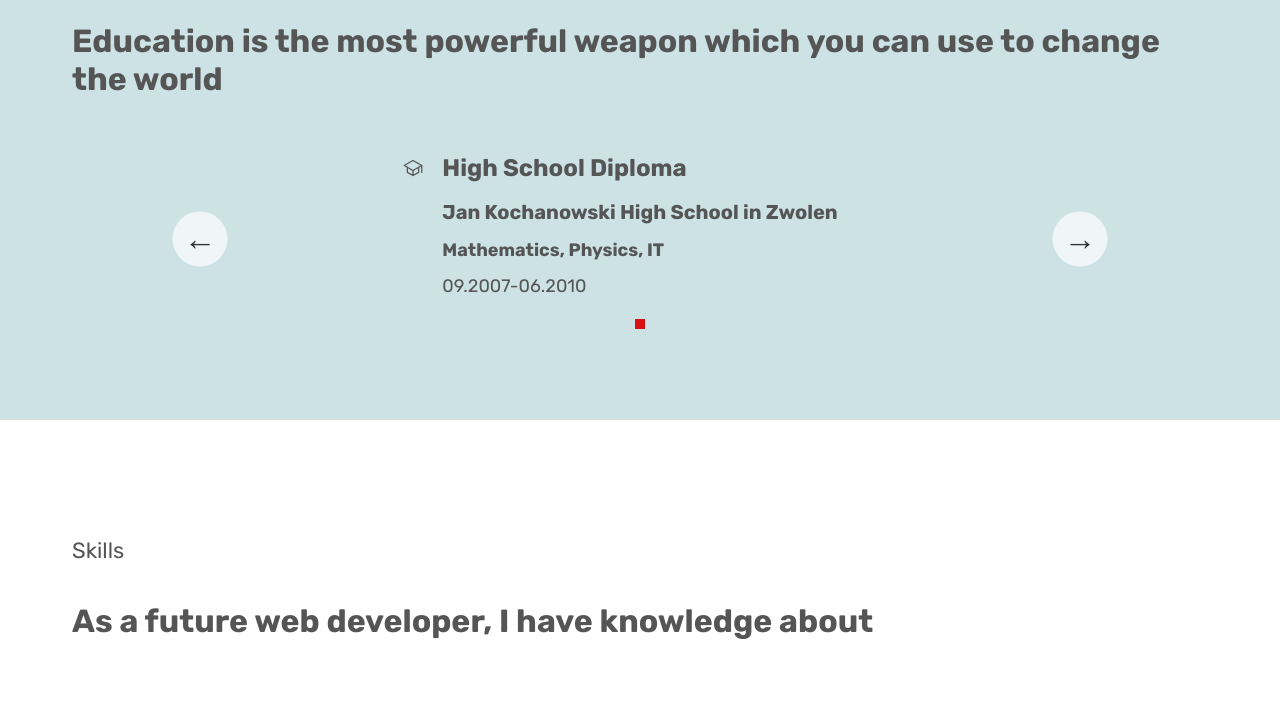
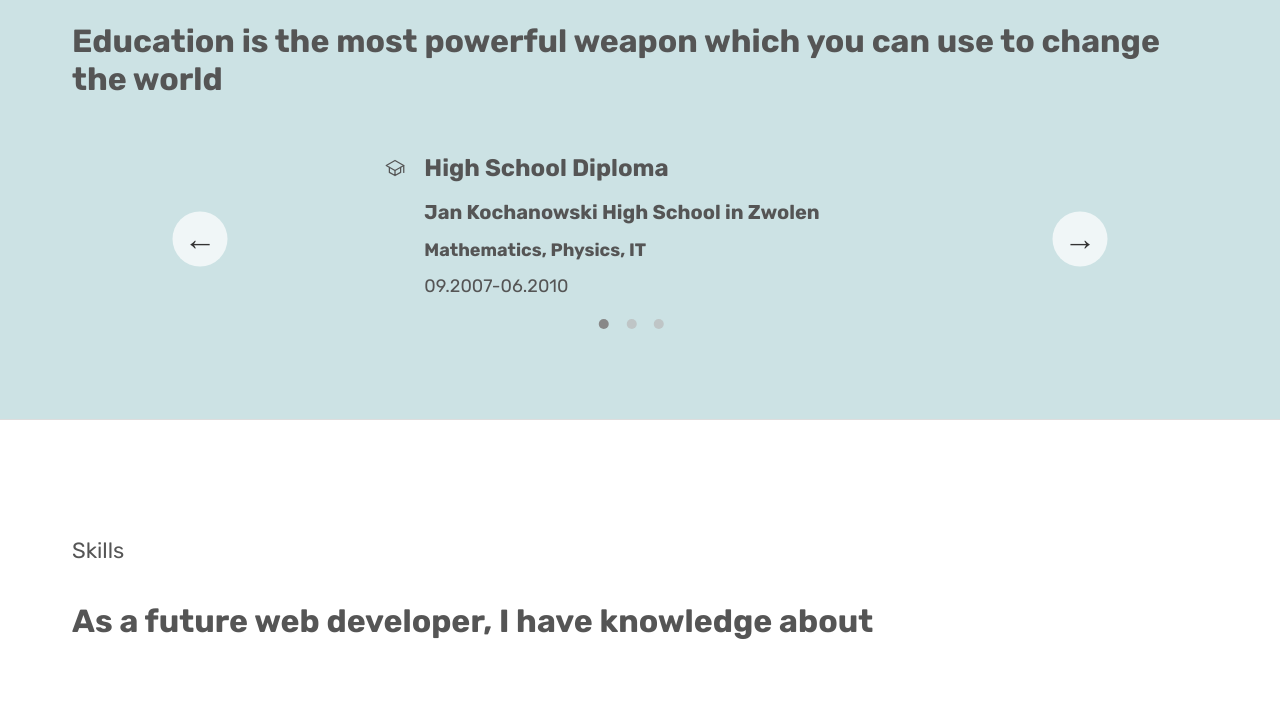
Before and after one commit to hubertsuwala/CV, a plain HTML site: page index.html in a window 1280 px wide. Shown: the part 2460-3168 px from the top of the page. Drawn offline with nearby package versions, Linux system fonts and the light colour scheme.

Commit message:
new feature

```diff
--- a/css/style.css
+++ b/css/style.css
@@ -163,7 +163,6 @@ Experience
 
 .experience {
   padding: 8rem 0 3.2rem;
-
 }
 .subheading {
   display: block;
@@ -248,12 +247,16 @@ Experience
   position: relative;
 }
 .slide {
+  position: absolute;
   display: flex;
   align-items: center;
   justify-content: center;
   margin: 0 auto;
   height: 17rem;
   width: 90%;
+
+  /* THIS creates the animation! */
+  transition: transform 1s;
 }
 .level {
   font-size: 2.4rem;
@@ -277,12 +280,9 @@ Experience
   left: 50%;
   transform: translateX(-50%);
   display: flex;
-  height: 1rem;
-  width: 1rem;
-  background-color: #d81212;
 }
 
-.dots__dot {
+.dots-dot {
   border: none;
   background-color: #b9b9b9;
   opacity: 0.7;
@@ -292,6 +292,11 @@ Experience
   margin-right: 1.75rem;
   cursor: pointer;
   transition: all 0.5s;
+}
+.dots-dot--active {
+  /* background-color: #fff; */
+  background-color: #888;
+  opacity: 1;
 }
 .slider-btn {
   position: absolute;
--- a/index.html
+++ b/index.html
@@ -156,7 +156,7 @@ EDUCATION
             <p class="year">09.2007-06.2010</p>
           </div>
         </div>
-        <!-- <div class="slide">
+        <div class="slide">
           <div>
             <h3 class="level">Bachelor of Engineering</h3>
             <h4 class="school">Warsaw University of Technology</h4>
@@ -171,7 +171,7 @@ EDUCATION
             <h5 class="field">Electrical Engineering</h5>
             <p class="year">02.2014-12.2016</p>
           </div>
-        </div> -->
+        </div>
         <button class="slider-btn slider-btn--left">&larr;</button>
         <button class="slider-btn slider-btn--right">&rarr;</button>
         <div class="dots"></div>
--- a/script.js
+++ b/script.js
@@ -1,3 +1,4 @@
+'use strict';
 //nowy js
 
 //////////////////////
@@ -77,5 +78,87 @@ const sectionObserver = new IntersectionObserver(revealSection, {
 
 allSections.forEach(function (section) {
   sectionObserver.observe(section);
-  section.classList.add('section-hidden');
+  // section.classList.add('section-hidden');
 });
+
+///////////////////////
+//Slider
+const slider = function () {
+  const slides = document.querySelectorAll('.slide');
+  const btnLeft = document.querySelector('.slider-btn--left');
+  const btnRight = document.querySelector('.slider-btn--right');
+  const dotContainer = document.querySelector('.dots');
+
+  let curSlide = 0;
+  const maxSlides = slides.length;
+
+  //functions
+  const createDots = function () {
+    slides.forEach(function (_, i) {
+      dotContainer.insertAdjacentHTML(
+        'beforeend',
+        `<button class="dots-dot" data-slide="${i}"></button>`
+      );
+    });
+  };
+
+  const activateDot = function (slide) {
+    document
+      .querySelectorAll('.dots-dot')
+      .forEach(dot => dot.classList.remove('dots-dot--active'));
+
+    document
+      .querySelector(`.dots-dot[data-slide="${slide}"]`)
+      .classList.add('dots-dot--active');
+  };
+
+  const goToSlide = function (slide) {
+    slides.forEach(
+      (s, i) => (s.style.transform = `translateX(${100 * (i - slide)}%)`)
+    );
+  };
+
+  //next slide
+  const nextSlide = function () {
+    if (curSlide === maxSlides - 1) {
+      curSlide = 0;
+    } else {
+      curSlide++;
+    }
+    goToSlide(curSlide);
+    activateDot(curSlide);
+  };
+  const prevSlide = function () {
+    if (curSlide === 0) {
+      curSlide = maxSlides - 1;
+    } else {
+      curSlide--;
+    }
+    goToSlide(curSlide);
+    activateDot(curSlide);
+  };
+
+  const init = function () {
+    createDots();
+    goToSlide(0);
+    activateDot(0);
+  };
+  init();
+  ///Event handlers
+  btnRight.addEventListener('click', nextSlide);
+  btnLeft.addEventListener('click', prevSlide);
+
+  document.addEventListener('keydown', function (e) {
+    if (e.key === 'ArrowLeft') prevSlide();
+    if (e.key === 'ArrowRight') nextSlide();
+  });
+
+  dotContainer.addEventListener('click', function (e) {
+    if (e.target.classList.contains('dots-dot')) {
+      const { slide } = e.target.dataset;
+      goToSlide(slide);
+      activateDot(slide);
+    }
+  });
+};
+slider();
```
